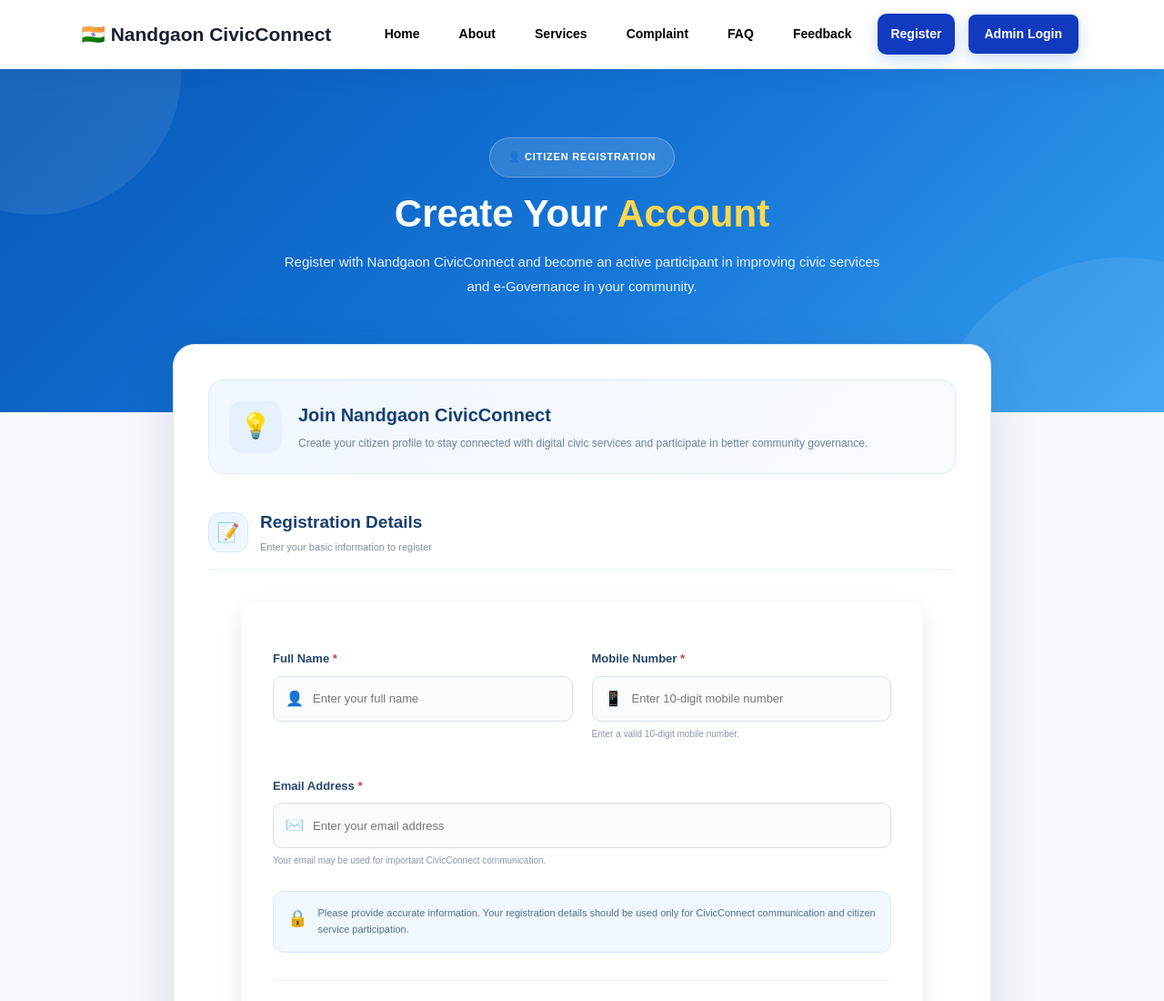
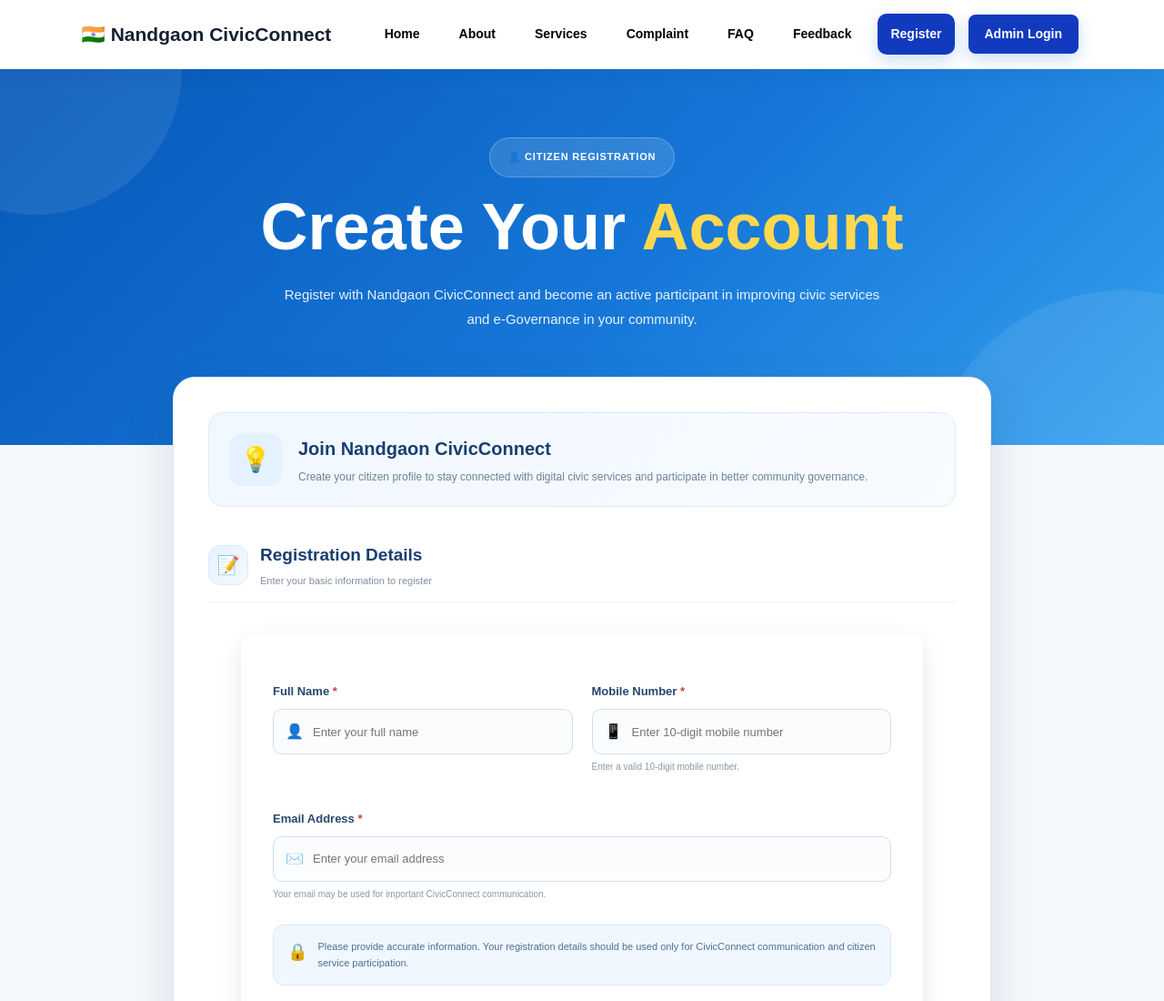
Before and after one commit to vishwakarmaanshika116-netizen/Nandgaon-CivicConnect, a plain HTML site: page register.html in a window 1280 px wide. Shown: the top 1100 px of the page at 91% size. Drawn offline with Linux system fonts and the light colour scheme.

Commit message:
updated code

```diff
--- a/register.html
+++ b/register.html
@@ -218,12 +218,13 @@
         ===================================================== */
 
         .register-hero h1 {
+            margin: 0 0 22px;
 
-            margin: 0 0 15px;
+            font-family: "Poppins", sans-serif;
 
-            font-size: 42px;
+            font-size: clamp(42px, 6vw, 72px);
 
-            line-height: 1.15;
+            line-height: 1.08;
 
             font-weight: 800;
         }
```
